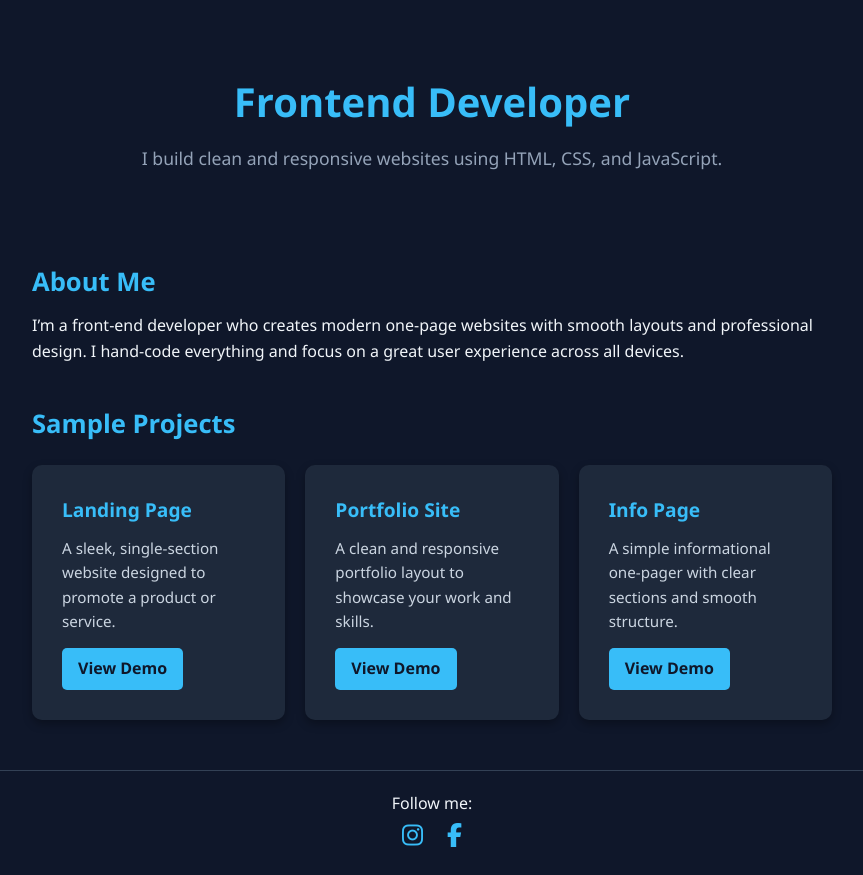
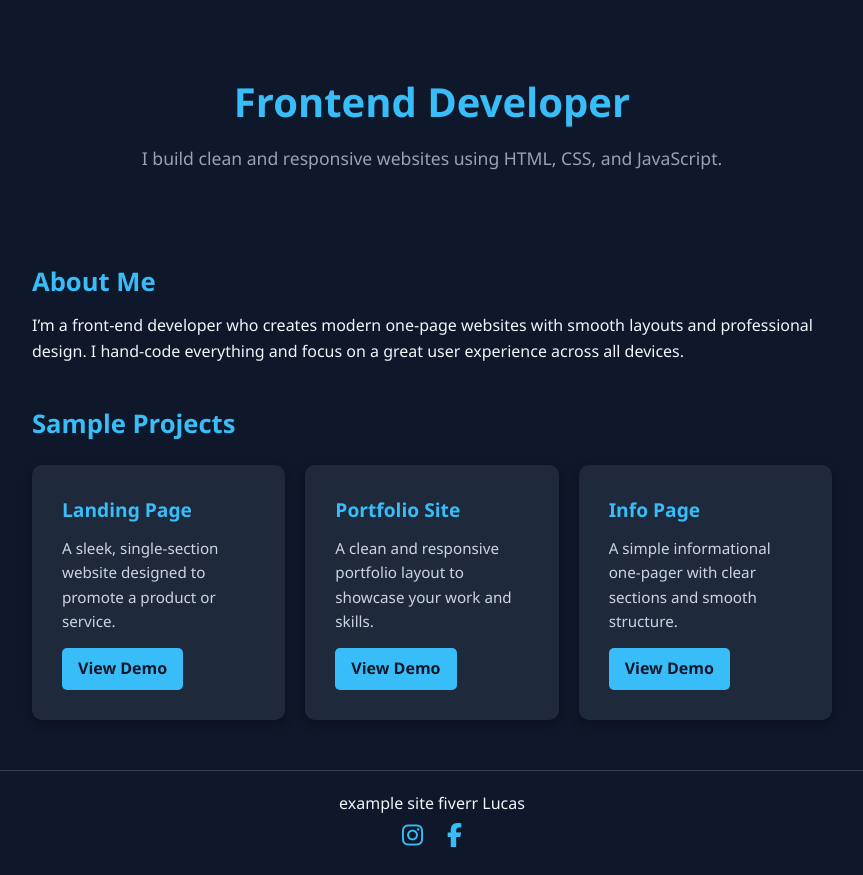
Before and after one commit to lucasenlucas/fiverr-lucas, a plain HTML site: page index.html in a window 1280 px wide. Shown: the whole page, without its empty margins (208-1071 px from the left). Drawn offline with Linux system fonts and the light colour scheme.

Commit message:
Update index.html

```diff
--- a/index.html
+++ b/index.html
@@ -42,7 +42,7 @@
   </section>
 
   <footer>
-    <p>Follow me:</p>
+    <p>example site fiverr Lucas</p>
     <div class="social-icons">
       <a href="#"><i class="fab fa-instagram"></i></a>
       <a href="#"><i class="fab fa-facebook-f"></i></a>
```
